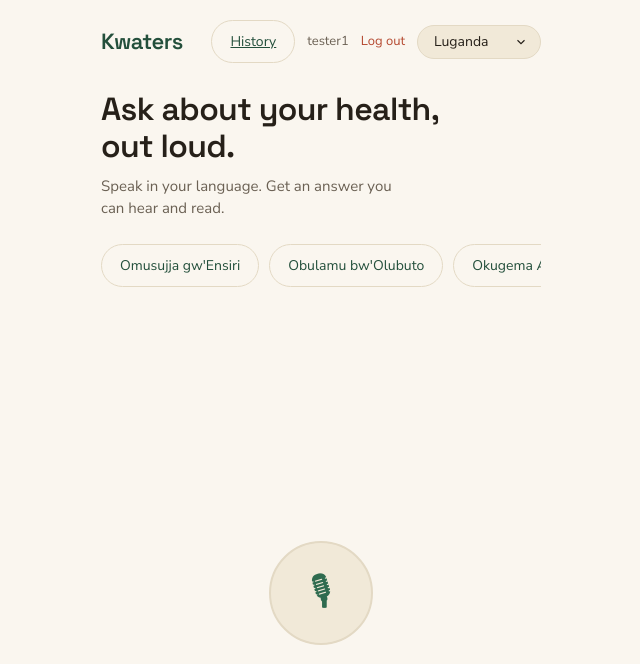
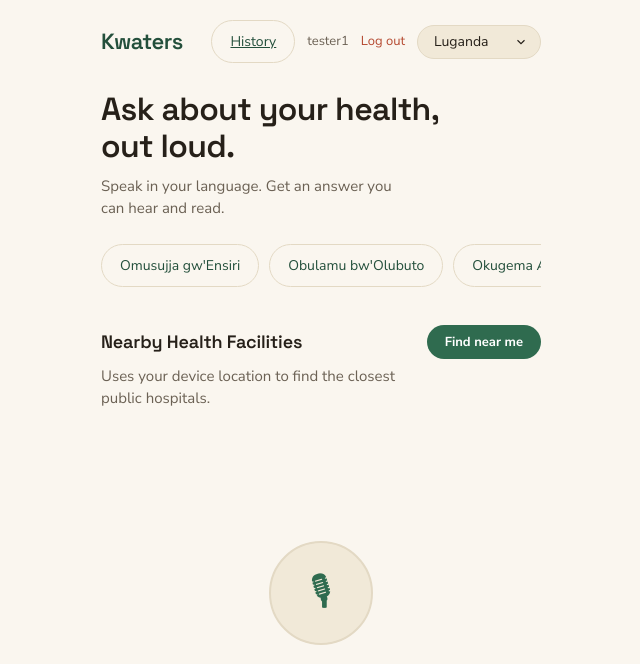
Before and after one commit to Markmilez/ehealth-voice-app, a Flask app: page / in a window 1280 px wide. Shown: the top 664 px of the page, without its empty margins (319-959 px from the left). Run offline with Flask 3, Linux system fonts and the light colour scheme; a user stored in the database is signed in.

Commit message:
Add real facility data and nearby facility section

```diff
--- a/app.py
+++ b/app.py
@@ -16,6 +16,7 @@ Features:
 
 import json
 import logging
+import math
 import os
 import tempfile
 from datetime import datetime
@@ -326,6 +327,36 @@ except json.JSONDecodeError:
 except Exception:
     logger.exception("Failed to load intents database.")
     INTENTS = []
+
+
+# ---------------------------------------------------------------------------
+# Load local health facility directory (for "Nearest Clinic")
+# ---------------------------------------------------------------------------
+
+FACILITIES_PATH = os.path.join(
+    os.path.dirname(__file__),
+    "data",
+    "facilities.json"
+)
+
+try:
+    with open(FACILITIES_PATH, "r", encoding="utf-8") as f:
+        FACILITIES = json.load(f)
+
+    if not isinstance(FACILITIES, list):
+        raise ValueError("facilities.json must contain a JSON list.")
+
+except FileNotFoundError:
+    logger.exception("Could not find facilities database: %s", FACILITIES_PATH)
+    FACILITIES = []
+
+except json.JSONDecodeError:
+    logger.exception("Invalid JSON in facilities database: %s", FACILITIES_PATH)
+    FACILITIES = []
+
+except Exception:
+    logger.exception("Failed to load facilities database.")
+    FACILITIES = []
 
 
 # ---------------------------------------------------------------------------
@@ -976,7 +1007,47 @@ def health():
         "sunbird_configured": bool(SUNBIRD_API_KEY),
         "sunbird_base_url": SUNBIRD_BASE_URL,
         "intent_count": len(INTENTS),
+        "facility_count": len(FACILITIES),
     })
+
+
+def haversine_km(lat1, lon1, lat2, lon2):
+    """Great-circle distance between two lat/lng points, in kilometers."""
+    r = 6371.0  # Earth radius, km
+    lat1, lon1, lat2, lon2 = map(math.radians, [lat1, lon1, lat2, lon2])
+    dlat = lat2 - lat1
+    dlon = lon2 - lon1
+    a = math.sin(dlat / 2) ** 2 + math.cos(lat1) * math.cos(lat2) * math.sin(dlon / 2) ** 2
+    return 2 * r * math.asin(math.sqrt(a))
+
+
+@app.route("/api/facilities/nearby", methods=["GET"])
+@login_required
+def api_facilities_nearby():
+    try:
+        lat = float(request.args.get("lat"))
+        lng = float(request.args.get("lng"))
+    except (TypeError, ValueError):
+        return jsonify({
+            "error": "invalid_coordinates",
+            "message": "lat and lng query parameters are required and must be numbers."
+        }), 400
+
+    limit = request.args.get("limit", 5, type=int)
+    limit = max(1, min(limit, len(FACILITIES) or 1))
+
+    ranked = sorted(
+        (
+            {
+                **f,
+                "distance_km": round(haversine_km(lat, lng, f["latitude"], f["longitude"]), 1),
+            }
+            for f in FACILITIES
+        ),
+        key=lambda f: f["distance_km"],
+    )
+
+    return jsonify(ranked[:limit])
 
 
 @app.route("/api/text-query", methods=["POST"])
--- a/static/css/style.css
+++ b/static/css/style.css
@@ -241,6 +241,74 @@ button:focus-visible, select:focus-visible {
   .mic-indicator.recording { animation: none; }
 }
 
+/* --- Nearby Health Facilities --- */
+.facilities-section {
+  margin-bottom: 32px;
+}
+.facilities-header {
+  display: flex;
+  justify-content: space-between;
+  align-items: center;
+  gap: 12px;
+  margin-bottom: 6px;
+}
+.facilities-header h2 {
+  font-family: 'Space Grotesk', sans-serif;
+  font-weight: 600;
+  font-size: 18px;
+  letter-spacing: -0.01em;
+  margin: 0;
+  color: var(--ink);
+}
+.facilities-find-btn {
+  min-width: auto;
+  padding: 8px 18px;
+  font-size: 13px;
+}
+.facilities-list {
+  margin-top: 14px;
+  display: flex;
+  flex-direction: column;
+  gap: 10px;
+}
+.facility-card {
+  border-left: 3px solid var(--gold);
+  background: var(--panel);
+  padding: 12px 16px;
+  border-radius: 2px;
+  display: flex;
+  justify-content: space-between;
+  align-items: center;
+  gap: 10px;
+}
+.facility-info { flex: 1; min-width: 0; }
+.facility-name {
+  font-weight: 600;
+  font-size: 15px;
+  color: var(--ink);
+  margin: 0 0 2px;
+}
+.facility-meta {
+  font-size: 13px;
+  color: var(--ink-soft);
+  margin: 0;
+}
+.facility-distance {
+  font-size: 13px;
+  font-weight: 700;
+  color: var(--green-deep);
+  white-space: nowrap;
+}
+.facility-directions {
+  display: inline-block;
+  margin-top: 6px;
+  font-size: 12px;
+  color: var(--green-deep);
+  text-decoration: none;
+  font-weight: 600;
+}
+.facility-directions:hover { text-decoration: underline; }
+
 /* --- Auth pages (login/register) --- */
 .auth-app {
   justify-content: center;
--- a/static/js/app.js
+++ b/static/js/app.js
@@ -12,6 +12,10 @@ const tagline2 = document.getElementById("tagline-2");
 const heroSub = document.getElementById("hero-sub");
 const historyLink = document.getElementById("history-link");
 const logoutLink = document.getElementById("logout-link");
+const facilitiesTitle = document.getElementById("facilities-title");
+const facilitiesHint = document.getElementById("facilities-hint");
+const findFacilitiesBtn = document.getElementById("find-facilities-btn");
+const facilitiesList = document.getElementById("facilities-list");
 
 let mediaRecorder;
 let chunks = [];
@@ -164,3 +168,65 @@ document.querySelectorAll(".chip").forEach((btn) => {
     }
   });
 });
+
+// --- Nearby Health Facilities ---
+
+function renderFacilities(facilities) {
+  facilitiesList.innerHTML = "";
+
+  if (!facilities.length) {
+    facilitiesList.innerHTML = `<p class="hero-sub">No facilities found.</p>`;
+    return;
+  }
+
+  facilities.forEach((f) => {
+    const card = document.createElement("div");
+    card.className = "facility-card";
+
+    const mapsUrl = `https://www.google.com/maps/dir/?api=1&destination=${f.latitude},${f.longitude}`;
+
+    card.innerHTML = `
+      <div class="facility-info">
+        <p class="facility-name">${f.name}</p>
+        <p class="facility-meta">${f.level} · ${f.district}</p>
+        <a class="facility-directions" href="${mapsUrl}" target="_blank" rel="noopener">Get directions</a>
+      </div>
+      <span class="facility-distance">${f.distance_km} km</span>
+    `;
+    facilitiesList.appendChild(card);
+  });
+}
+
+findFacilitiesBtn.addEventListener("click", () => {
+  if (!navigator.geolocation) {
+    facilitiesHint.textContent = "Location isn't supported on this browser.";
+    return;
+  }
+
+  findFacilitiesBtn.disabled = true;
+  facilitiesHint.textContent = "Getting your location...";
+
+  navigator.geolocation.getCurrentPosition(
+    async (position) => {
+      const { latitude, longitude } = position.coords;
+      facilitiesHint.textContent = "Finding nearby facilities...";
+
+      try {
+        const resp = await fetch(`/api/facilities/nearby?lat=${latitude}&lng=${longitude}&limit=5`);
+        const facilities = await resp.json();
+        facilitiesHint.textContent = "Closest public hospitals, nearest first:";
+        renderFacilities(facilities);
+      } catch (err) {
+        facilitiesHint.textContent = "Couldn't load facilities. Try again.";
+        console.error(err);
+      } finally {
+        findFacilitiesBtn.disabled = false;
+      }
+    },
+    (err) => {
+      facilitiesHint.textContent = "Location access denied or unavailable.";
+      findFacilitiesBtn.disabled = false;
+      console.error(err);
+    }
+  );
+});
--- a/templates/index.html
+++ b/templates/index.html
@@ -48,6 +48,15 @@
       {% endfor %}
     </section>
 
+    <section class="facilities-section" aria-label="Nearby health facilities">
+      <div class="facilities-header">
+        <h2 id="facilities-title">Nearby Health Facilities</h2>
+        <button id="find-facilities-btn" class="control-btn start-btn facilities-find-btn">Find near me</button>
+      </div>
+      <p id="facilities-hint" class="hero-sub">Uses your device location to find the closest public hospitals.</p>
+      <div id="facilities-list" class="facilities-list"></div>
+    </section>
+
     <section class="mic-section">
       <div class="mic-wrap">
         <div id="mic-indicator" class="mic-indicator" aria-hidden="true">
```
Also changed, not shown: data/facilities.json (added, +66 -0 lines), instance/local.db.
